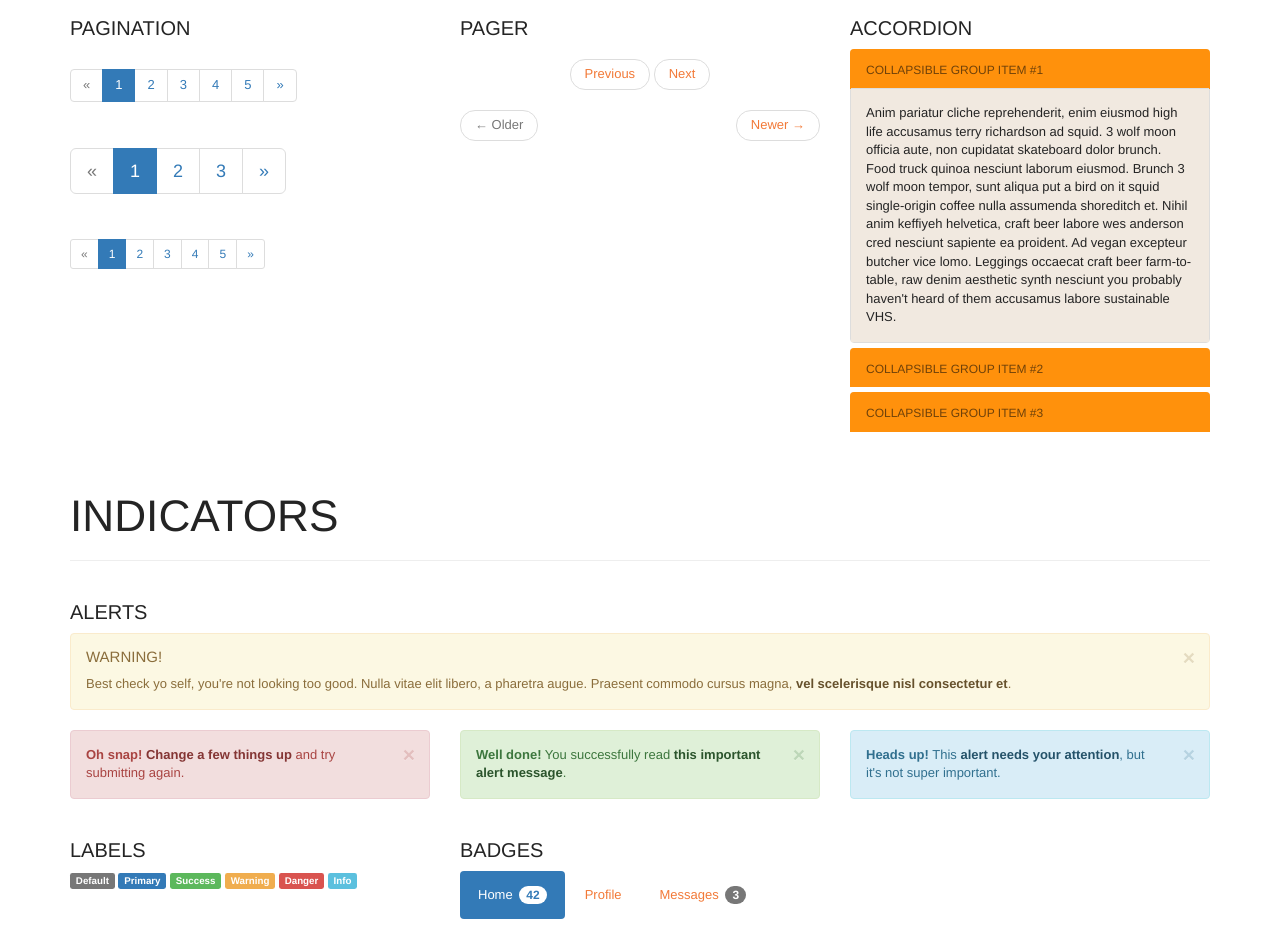
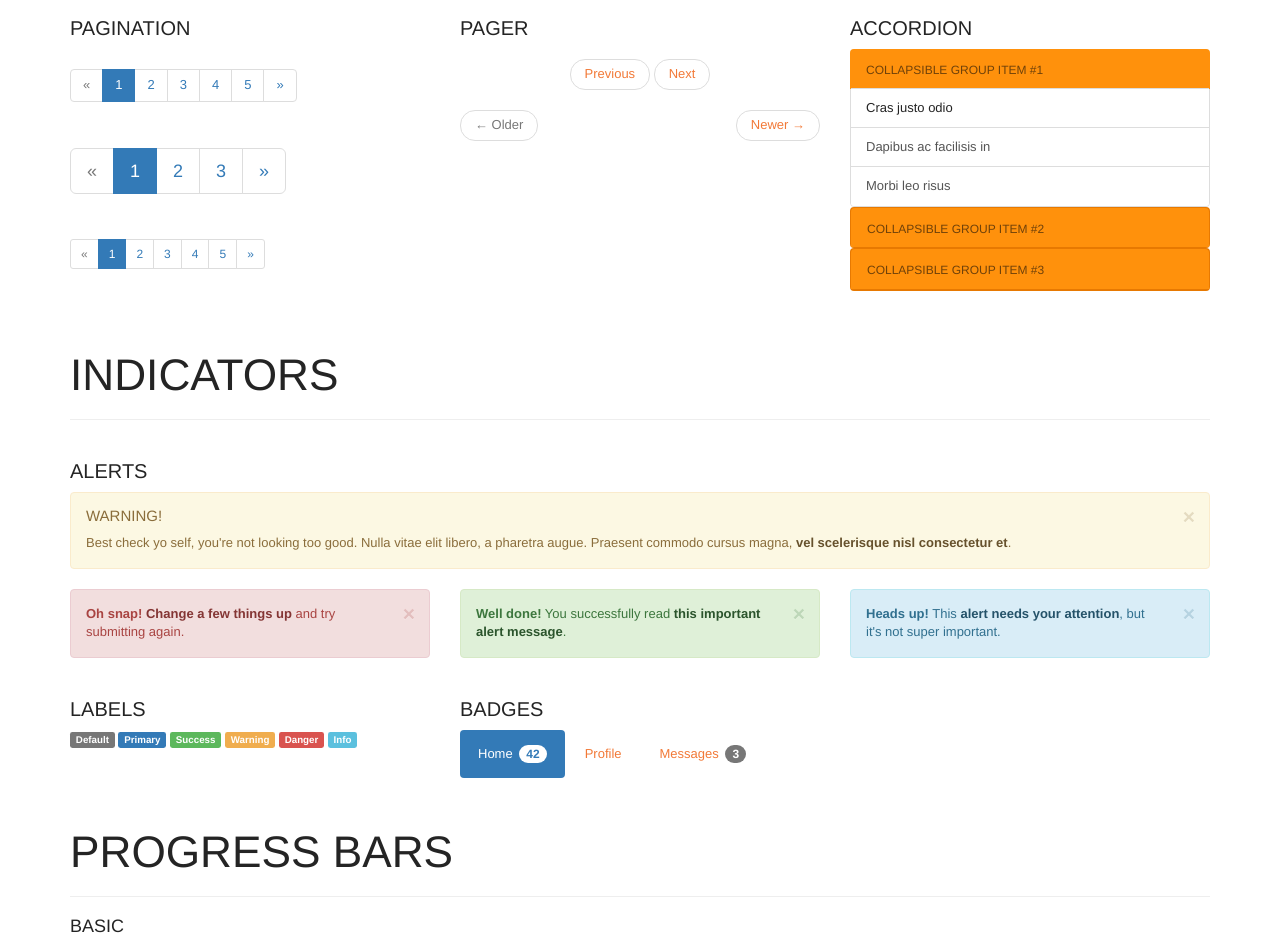
Before and after one commit to zagonicb/jadi-4, a plain HTML site: page bootstrap-elements/index.html in a window 1280 px wide. Shown: the part 3782-4722 px from the top of the page. Drawn offline with nearby package versions, Linux system fonts and the light colour scheme.

Commit message:
add list and correct panel style

```diff
--- a/bootstrap-elements/bootstrap_skin.css
+++ b/bootstrap-elements/bootstrap_skin.css
@@ -171,3 +171,17 @@ a:focus {
 .panel-collapse .panel-body {
 	background-color: #f1e9e0;
 }
+
+.panel-group .panel + .panel {
+    border: 2px solid #e77901;
+    margin-top: 0;
+}
+.panel-group .panel:last-child {
+    border-bottom: 3px solid #e77901;
+}
+
+.list-group-item.active, .list-group-item.active:hover, .list-group-item.active:focus {
+	background-color: transparent;
+	color: #242424;
+	border: none;
+}
--- a/bootstrap-elements/index.html
+++ b/bootstrap-elements/index.html
@@ -829,8 +829,14 @@
 			</h4>
 		</div>
 		<div id="collapseOne" class="panel-collapse collapse in" role="tabpanel" aria-labelledby="headingOne">
-			<div class="panel-body">
-				Anim pariatur cliche reprehenderit, enim eiusmod high life accusamus terry richardson ad squid. 3 wolf moon officia aute, non cupidatat skateboard dolor brunch. Food truck quinoa nesciunt laborum eiusmod. Brunch 3 wolf moon tempor, sunt aliqua put a bird on it squid single-origin coffee nulla assumenda shoreditch et. Nihil anim keffiyeh helvetica, craft beer labore wes anderson cred nesciunt sapiente ea proident. Ad vegan excepteur butcher vice lomo. Leggings occaecat craft beer farm-to-table, raw denim aesthetic synth nesciunt you probably haven't heard of them accusamus labore sustainable VHS.
+			<div class="list-group">
+				<a href="#" class="list-group-item active">
+					Cras justo odio
+				</a>
+				<a href="#" class="list-group-item">Dapibus ac facilisis in
+				</a>
+				<a href="#" class="list-group-item">Morbi leo risus
+				</a>
 			</div>
 		</div>
 	</div>
@@ -843,8 +849,14 @@
 			</h4>
 		</div>
 		<div id="collapseTwo" class="panel-collapse collapse" role="tabpanel" aria-labelledby="headingTwo">
-			<div class="panel-body">
-				Anim pariatur cliche reprehenderit, enim eiusmod high life accusamus terry richardson ad squid. 3 wolf moon officia aute, non cupidatat skateboard dolor brunch. Food truck quinoa nesciunt laborum eiusmod. Brunch 3 wolf moon tempor, sunt aliqua put a bird on it squid single-origin coffee nulla assumenda shoreditch et. Nihil anim keffiyeh helvetica, craft beer labore wes anderson cred nesciunt sapiente ea proident. Ad vegan excepteur butcher vice lomo. Leggings occaecat craft beer farm-to-table, raw denim aesthetic synth nesciunt you probably haven't heard of them accusamus labore sustainable VHS.
+			<div class="list-group">
+				<a href="#" class="list-group-item active">
+					Cras justo odio
+				</a>
+				<a href="#" class="list-group-item">Dapibus ac facilisis in
+				</a>
+				<a href="#" class="list-group-item">Morbi leo risus
+				</a>
 			</div>
 		</div>
 	</div>
@@ -857,8 +869,14 @@
 			</h4>
 		</div>
 		<div id="collapseThree" class="panel-collapse collapse" role="tabpanel" aria-labelledby="headingThree">
-			<div class="panel-body">
-				Anim pariatur cliche reprehenderit, enim eiusmod high life accusamus terry richardson ad squid. 3 wolf moon officia aute, non cupidatat skateboard dolor brunch. Food truck quinoa nesciunt laborum eiusmod. Brunch 3 wolf moon tempor, sunt aliqua put a bird on it squid single-origin coffee nulla assumenda shoreditch et. Nihil anim keffiyeh helvetica, craft beer labore wes anderson cred nesciunt sapiente ea proident. Ad vegan excepteur butcher vice lomo. Leggings occaecat craft beer farm-to-table, raw denim aesthetic synth nesciunt you probably haven't heard of them accusamus labore sustainable VHS.
+			<div class="list-group">
+				<a href="#" class="list-group-item active">
+					Cras justo odio
+				</a>
+				<a href="#" class="list-group-item">Dapibus ac facilisis in
+				</a>
+				<a href="#" class="list-group-item">Morbi leo risus
+				</a>
 			</div>
 		</div>
 	</div>
```
